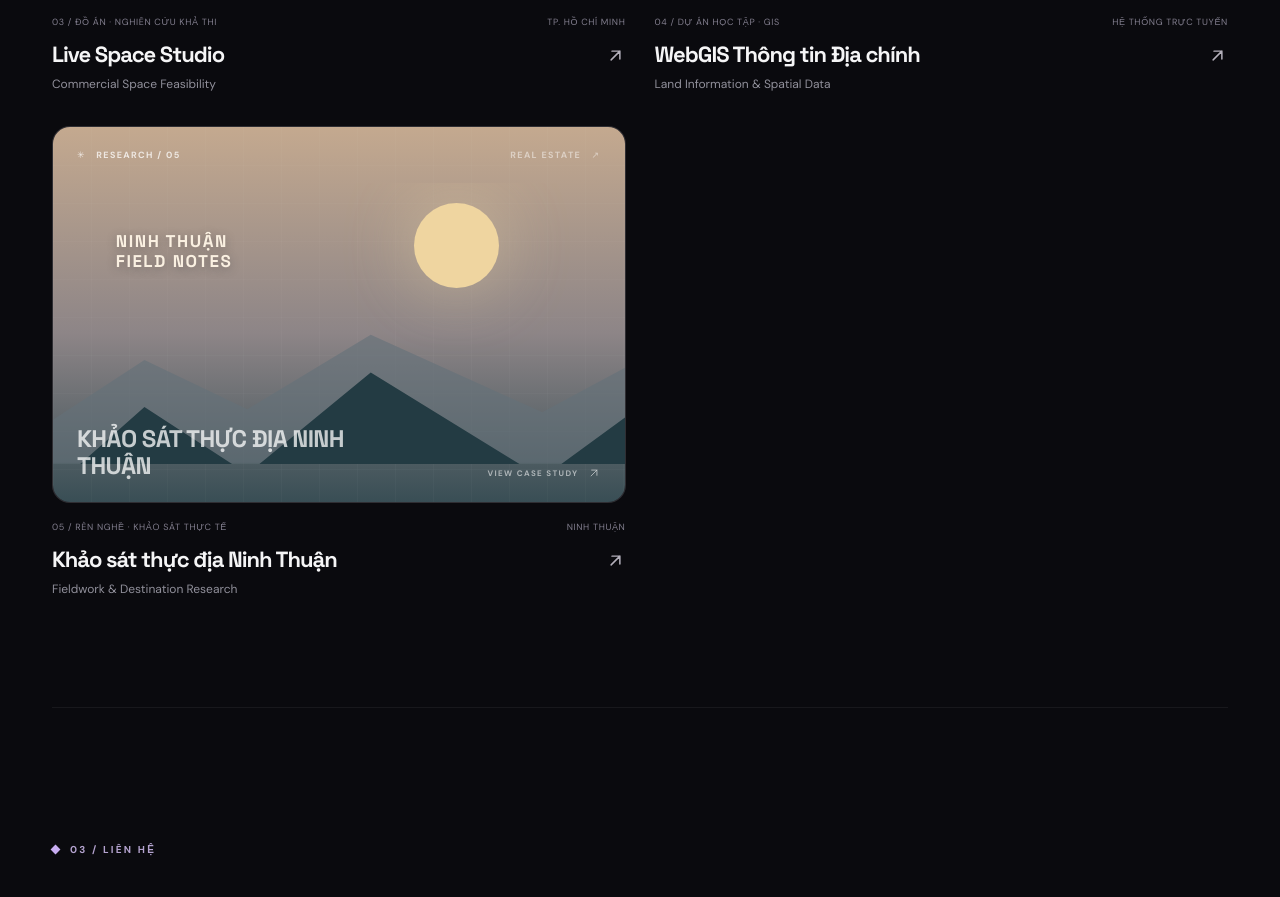
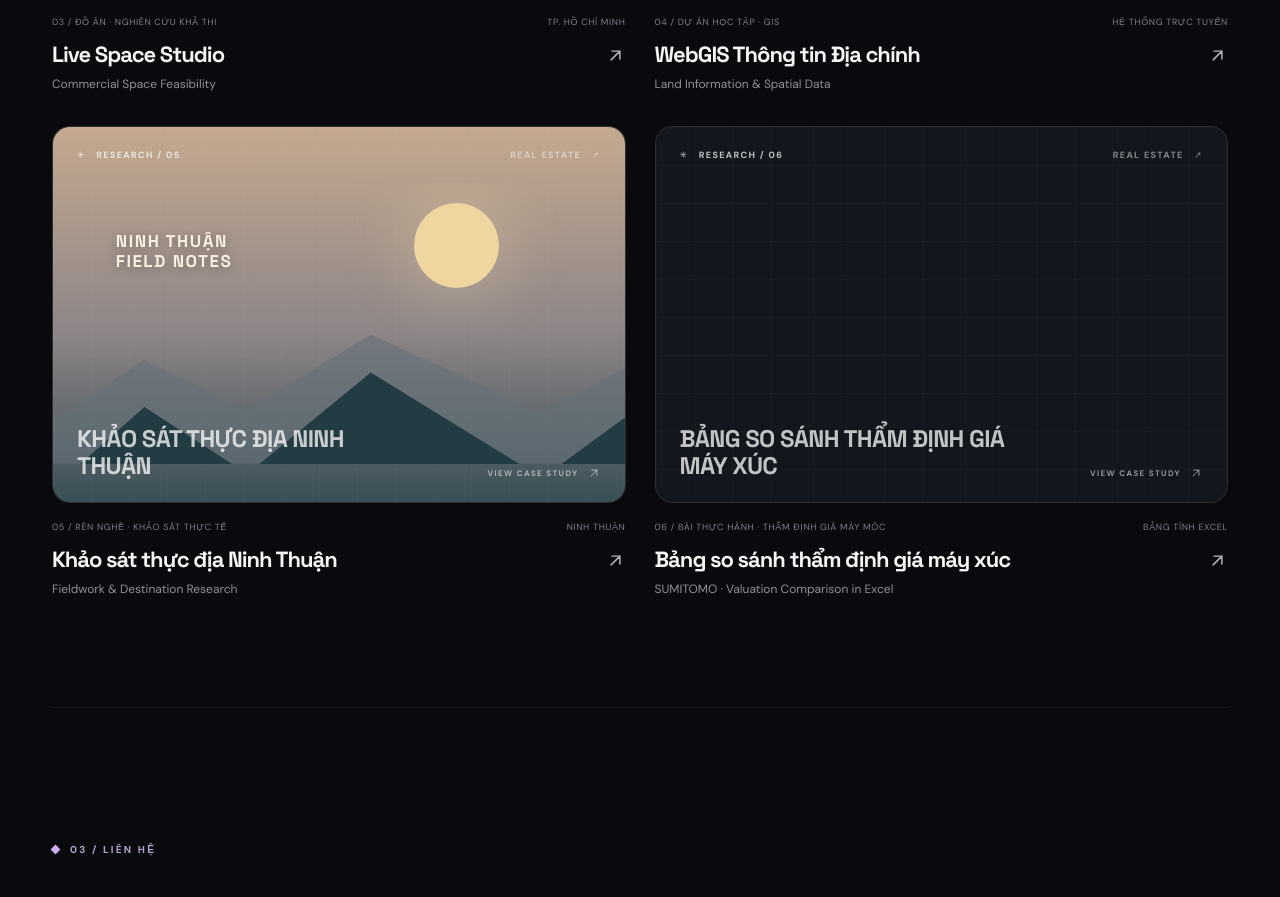
Before and after one commit to nguyencongthanh09102005-beep/portoflio.di-n, a React (Vite) app: page / in a window 1280 px wide. Shown: the part 3480-4377 px from the top of the page. Built offline with nearby package versions, Linux system fonts and the light colour scheme.

Commit message:
feat: add machine valuation Excel project preview (src/siteData.js)

```diff
--- a/src/siteData.js
+++ b/src/siteData.js
@@ -87,6 +87,24 @@ export const projects = [
     stack: ['Khảo sát thực địa', 'Quy hoạch', 'Phân tích vị trí'],
     visual: 'field', url: '',
   },
+  {
+    id: 'machine-valuation', number: '06', title: 'Bảng so sánh thẩm định giá máy xúc',
+    tagline: 'SUMITOMO · Valuation Comparison in Excel',
+    category: 'Bài thực hành · Thẩm định giá máy móc', period: 'Bảng tính Excel',
+    description: 'Bảng so sánh máy xúc cần thẩm định với ba máy xúc tham chiếu, sử dụng phương pháp so sánh và điều chỉnh theo đặc điểm kỹ thuật.',
+    challenge: 'Đối chiếu các máy xúc có năm sản xuất, trọng lượng, sức nén của bơm và lực đào gàu xúc khác nhau.',
+    approach: 'Lập bảng Excel để tính tỷ lệ và mức điều chỉnh, tổng hợp mức giá chỉ dẫn và kết luận theo số liệu bài thực hành.',
+    stack: ['Microsoft Excel', 'Phương pháp so sánh', 'Điều chỉnh giá', 'Máy xúc SUMITOMO'],
+    visual: 'excel', url: '',
+    fileUrl: '/Bang_so_sanh_tham_dinh_gia_may_xuc.xlsx',
+    previewRows: [
+      ['Năm sản xuất', '86–89', '86–89', '90–93', '96–99'],
+      ['Trọng lượng', '12.000', '12.000', '12.000', '12.500'],
+      ['Sức nén của bơm', '300', '300', '300', '320'],
+      ['Lực đào gàu xúc', '5.900', '5.900', '6.300', '6.300'],
+      ['Mức giá chỉ dẫn', '—', '630', '634,07', '633,03'],
+    ],
+  },
 ];
 
 export const certificates = [
```
